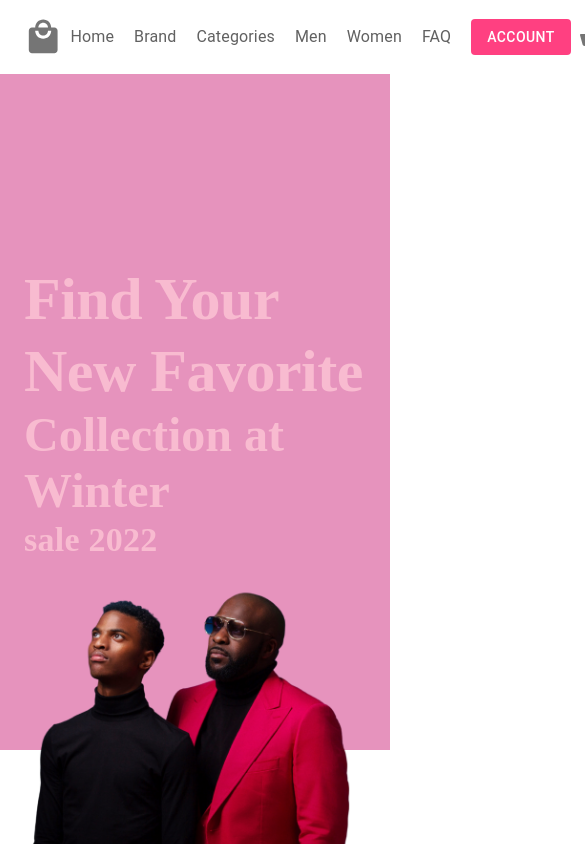
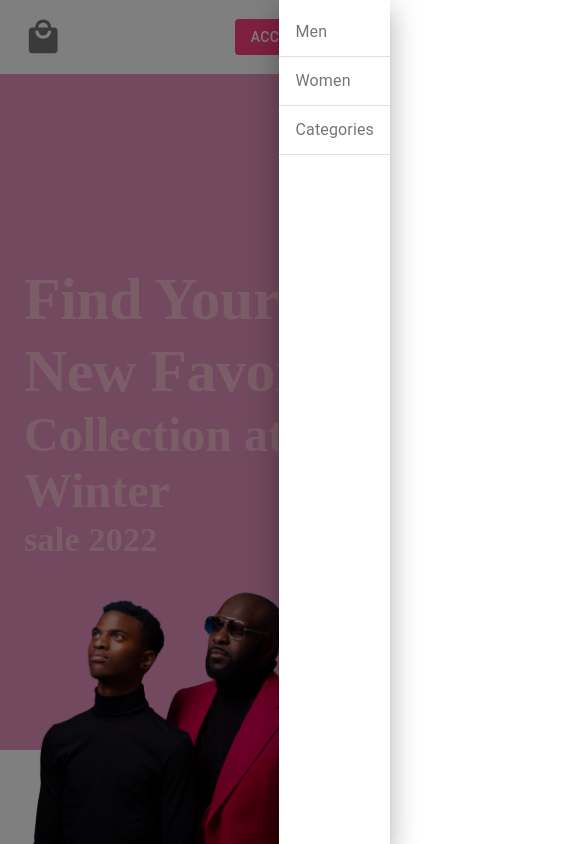
Before and after one commit to boka88/react-sportbooking, a React (Create React App) app: page / in a window 390 px wide. Shown: the top 844 px of the page, 585 px wide, since content can reach past the window. Built offline with nearby package versions, Linux system fonts and the light colour scheme.

Commit message:
add responsive drawer component

```diff
--- a/src/App.js
+++ b/src/App.js
@@ -3,7 +3,7 @@ import Header from './components/Header/Header';
 import GridMUI from './playground/GridMUI';
 import ProductContainer from './components/Products/ProductContainer';
 
-// https://www.youtube.com/watch?v=BTgBcsSZxFU&list=PLakAmVjYWIY6g-Bx2vVnHFuaa8oaPorSI&index=2&ab_channel=iNovotek 6 Deo Pocetak
+// https://www.youtube.com/watch?v=BTgBcsSZxFU&list=PLakAmVjYWIY6g-Bx2vVnHFuaa8oaPorSI&index=2&ab_channel=iNovotek 7 Deo Pocetak
 
 function App() {
 
--- /dev/null
+++ b/src/components/Navbar/DrawerComponent.js
@@ -0,0 +1,35 @@
+import React from 'react';
+import {
+    Drawer,
+    Typography,
+    List,
+    ListItem,
+    ListItemIcon,
+    ListItemText
+} from '@mui/material'
+
+const DrawerComponent = ({openDrawer,setOpenDrawer}) => {
+  return (
+    <Drawer anchor='right' open={openDrawer}>
+        <List>
+            <ListItem divider button onClick={() => setOpenDrawer(false)}>
+                <ListItemIcon>
+                    <ListItemText>Men</ListItemText>
+                </ListItemIcon>
+            </ListItem>
+            <ListItem divider button onClick={() => setOpenDrawer(false)}>
+                <ListItemIcon>
+                    <ListItemText>Women</ListItemText>
+                </ListItemIcon>
+            </ListItem>
+            <ListItem divider button onClick={() => setOpenDrawer(false)}>
+                <ListItemIcon>
+                    <ListItemText>Categories</ListItemText>
+                </ListItemIcon>
+            </ListItem>
+        </List>
+    </Drawer>
+  )
+};
+
+export default DrawerComponent;
--- a/src/components/Navbar/Navbar.js
+++ b/src/components/Navbar/Navbar.js
@@ -1,23 +1,35 @@
-import React, {useState} from 'react'
+import React, { useState } from 'react'
 import {
-    AppBar,
     Toolbar,
     IconButton,
     Typography,
     Button,
     Badge,
     Menu,
-    MenuItem
+    MenuItem,
+    useMediaQuery
 } from '@mui/material'
 
 // import MenuOutlinedIcon from '@mui/icons-material/MenuOutlined';
 import ShoppingBasketIcon from '@mui/icons-material/ShoppingBasket';
 import LocalMallIcon from '@mui/icons-material/LocalMall';
 
+import DrawerComponent from './DrawerComponent';
+
 import { Box } from '@mui/system';
+
+import { useTheme } from '@mui/material/styles';
+import MenuIcon from '@mui/icons-material/Menu';
 
 const Navbar = () => {
     const [anchorEl, setAnchorEl] = useState(null)
+    const [openDrawer, setOpenDrawer] = useState(true)
+
+    // theme instance
+    const theme = useTheme();
+    const matches = useMediaQuery(theme.breakpoints.down('sm'));
+
+    console.log(matches)
 
     const openMenu = Boolean(anchorEl)
 
@@ -31,6 +43,7 @@ const Navbar = () => {
 
 
     return (
+        <>
             <Box elevation={0} sx={{ backgroundColor: 'white' }}>
                 <Toolbar>
                     <Box
@@ -46,12 +59,15 @@ const Navbar = () => {
                         {/* Logo */}
                         <Box>
                             <IconButton>
-                            <LocalMallIcon sx={{fontSize: '2.4rem'}} />
+                                <LocalMallIcon sx={{ fontSize: '2.4rem' }} />
                             </IconButton>
                         </Box>
 
                         {/* Link */}
-                    <Box sx={{ display: 'flex' }}>
+                        {
+                            matches ?
+                                <DrawerComponent openDrawer={openDrawer} setOpenDrawer={setOpenDrawer} />
+                                : <Box sx={{ display: 'flex' }}>
                                     <Typography sx={{ marginRight: '20px', cursor: 'pointer', color: '#616161' }}>Home</Typography>
                                     <Typography sx={{ marginRight: '20px', cursor: 'pointer', color: '#616161' }}>Brand</Typography>
                                     <Typography
@@ -82,22 +98,32 @@ const Navbar = () => {
                                     <Typography sx={{ marginRight: '20px', cursor: 'pointer', color: '#616161' }}>Women</Typography>
                                     <Typography sx={{ marginRight: '20px', cursor: 'pointer', color: '#616161' }}>FAQ</Typography>
                                 </Box>
+                        }
 
                         {/* Button links */}
                         <Box sx={{ display: 'flex', justifyContent: 'center', alignItems: 'center' }}>
-                        <Button sx={{backgroundColor: '#ff4081'}} disableElevation variant='contained'>
+                            <Button sx={{ backgroundColor: '#ff4081' }} disableElevation variant='contained'>
                                 Account
                             </Button>
-                        <IconButton>
+
+                            {
+                                matches ?
+                                    (<IconButton onClick={() => setOpenDrawer(true)}>
+                                        <MenuIcon />
+                                    </IconButton>)
+                                    :
+                                    (<IconButton>
                                         <Badge badgeContent={4} color="primary">
                                             <ShoppingBasketIcon color='action' />
                                         </Badge>
-                        </IconButton>
+                                    </IconButton>)
+                            }
                         </Box>
 
                     </Box>
                 </Toolbar>
             </Box>
+        </>
     )
 }
 
```
Lines whose indentation alone changed are shown as unchanged.
